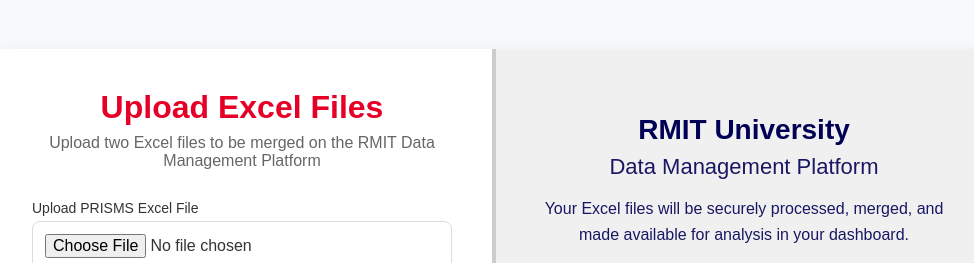
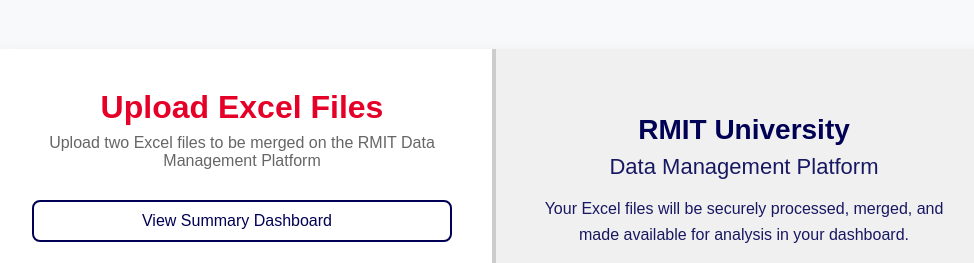
Before and after one commit to 443hr/dashboard1, a Flask app: page /data_upload in a window 1280 px wide. Shown: the part 131-394 px from the top of the page, without its empty margins (148-1122 px from the left). Run offline with Flask 3, Linux system fonts and the light colour scheme; a user stored in the database is signed in.

Commit message:
Changed the button location

```diff
--- a/templates/data_upload.html
+++ b/templates/data_upload.html
@@ -23,6 +23,14 @@
                 <p>Upload two Excel files to be merged on the RMIT Data Management Platform</p>
             </div>
 
+			<!-- Namratha add the name of summary dashboard here -->
+			<div class="button-container">
+				<a href="{{ url_for('summary_dashboard') }}" class="secondary-button">
+					<span>View Summary Dashboard</span>
+					<!-- <i class="fas fa-chart-bar"></i> -->
+				</a>
+			</div>
+
             <!-- Flash messages and enhanced success feedback -->
             {% with messages = get_flashed_messages(with_categories=true) %}
             {% if messages %}
@@ -38,6 +46,7 @@
                         {{ message }}
                     </div>
 
+
                     {% if category == 'success' and 'merged' in message.lower() %}
                         <div class="success-container">
                             <div class="success-animation">
@@ -52,13 +61,10 @@
                                     <i class="fas fa-download"></i>
                                     <span>Download Merged File</span>
                                 </a>
+								<!-- Kush check the name of dashboard here -->
 								 <a href="{{ url_for('dashboard') }}" target="_blank" >
                                     <!-- <i class="fas fa-chart-bar"></i> class="action-button dashboard-button"-->
                                     <span>View Dashboard</span>
-                                </a>
-								 <a href="{{ url_for('dashboard_summary') }}" target="_blank" >
-                                    <!-- <i class="fas fa-chart-bar"></i> class="action-button dashboard-button"-->
-                                    <span>Summary Dashboard</span>
                                 </a>
                             </div>
                         </div>
```
